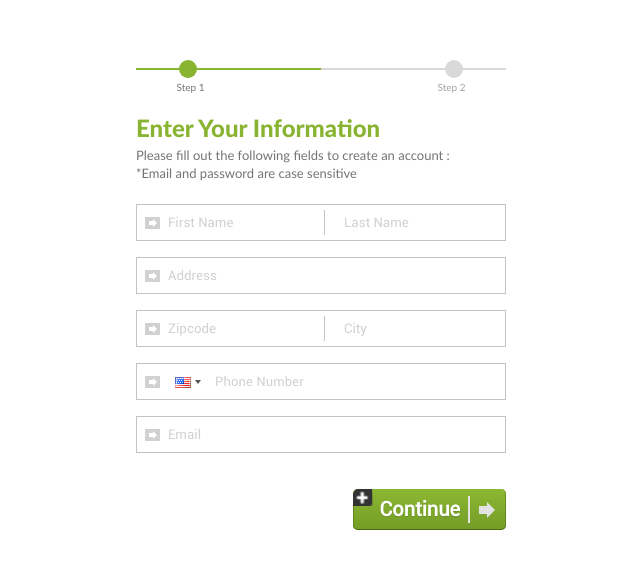
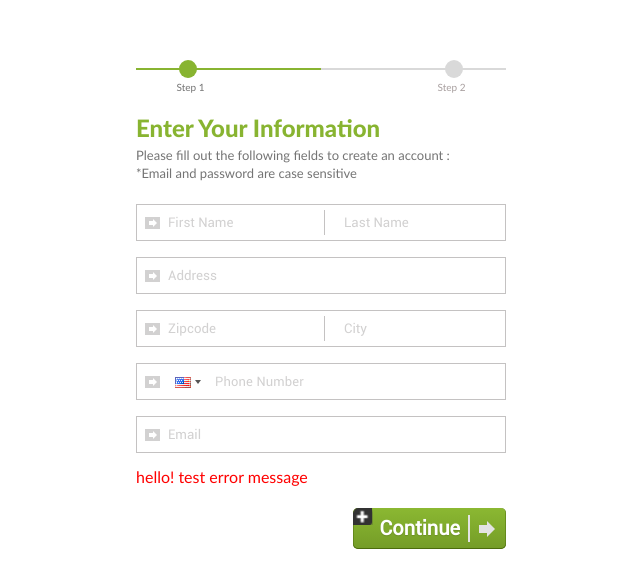
Before and after one commit to ming0955/Siup-up-form-v1, a React (Create React App) app: page / in a window 1280 px wide. Shown: the part 105-692 px from the top of the page, without its empty margins (319-959 px from the left). Built offline with nearby package versions, Linux system fonts and the light colour scheme; no server answers.

Commit message:
update with error message

```diff
--- a/src/App.tsx
+++ b/src/App.tsx
@@ -83,6 +83,7 @@ function App() {
         back={back}
         onSubmit={onSubmit}
         paymentMethod={'CC'}
+        message={'hello! test error message'}
       />
     </div>
   )
--- a/src/components/SignUpForm/index.tsx
+++ b/src/components/SignUpForm/index.tsx
@@ -1,5 +1,5 @@
-import React, { useState } from 'react'
-import { FormContainer, RowSpace, SignUpContainer, TermsCondition } from './styles'
+import React, { useEffect, useState } from 'react'
+import { ErrorBox, FormContainer, RowSpace, SignUpContainer, TermsCondition } from './styles'
 import { Steps } from './Steps'
 import { StepOne } from './StepOne'
 import { IFormProps } from './types'
@@ -18,6 +18,7 @@ interface Props {
   loading: boolean
   currentStep: number
   paymentMethod?: string
+  message?: string
   isLoading?: boolean
   back?: () => void
   onSubmit: (data: IFormProps, e?: { preventDefault: () => void }) => Promise<void>
@@ -36,6 +37,7 @@ const SignUpForm = ({
   paymentMethod,
   onSubmit,
   back,
+  message,
 }: Props) => {
   const [data, setData] = useState<IFormProps>({
     firstName: '',
@@ -98,6 +100,7 @@ const SignUpForm = ({
           />
         )}
       </FormContainer>
+      {message && message !== '' && <ErrorBox>{message}</ErrorBox>}
 
       <StepButtons currentStep={currentStep} steps={steps} loading={loading} back={back} />
       {currentStep === 2 && (
--- a/src/components/SignUpForm/styles.ts
+++ b/src/components/SignUpForm/styles.ts
@@ -515,3 +515,9 @@ export const ExpireDateValue = styled.div`
     width: 100%;
   }
 `
+export const ErrorBox = styled.div`
+  color: #ff0000;
+  font-family: 'Lato';
+  font-style: normal;
+  font-weight: 400;
+`
```
